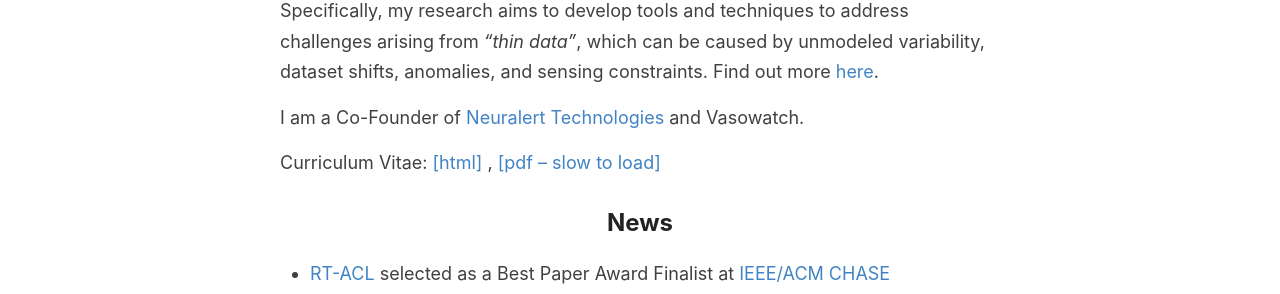
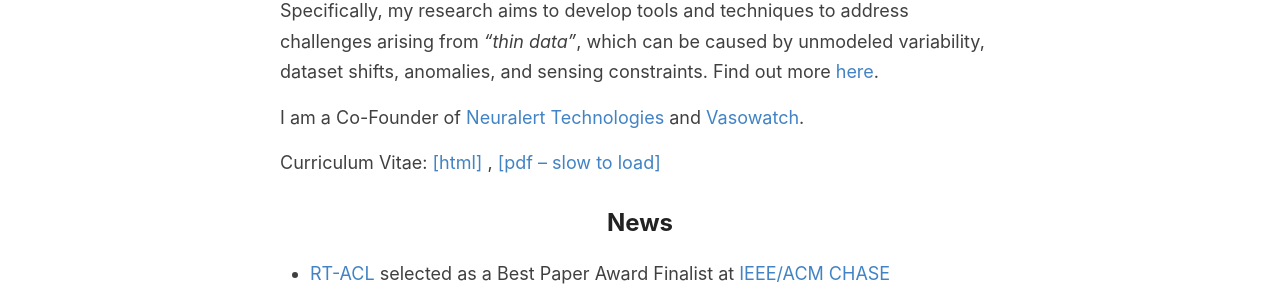
Before and after one commit to weimerj/weimerj.github.io, a Jekyll site: the page built from index.md, in a window 1280 px wide. Shown: the part 759-1053 px from the top of the page. Built offline with Jekyll 4.4.1, drawn with Linux system fonts in a browser that asks for light colours; part of the change alters nothing that is shown.

```diff
--- a/index.md
+++ b/index.md
@@ -26,7 +26,7 @@ anomalies, and sensing constraints. Find out more [here](/research){: target="_s
 
 I am a Co-Founder of
 [Neuralert Technologies](https://neuralerttechnologies.com/)
-and Vasowatch.
+and [Vasowatch](https://vasowatch.com/).
 
 Curriculum Vitae:
 [\[html\]](https://docs.google.com/document/d/1EQl2s3BoANuAim8K9TKIvynIvNYlvM-RUOQbJUT6anc/edit?usp=sharing)
```
